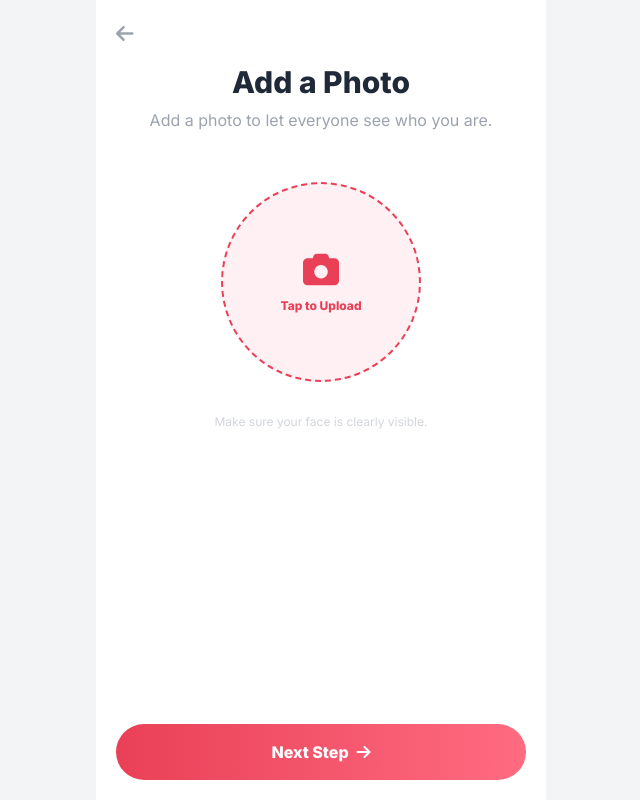
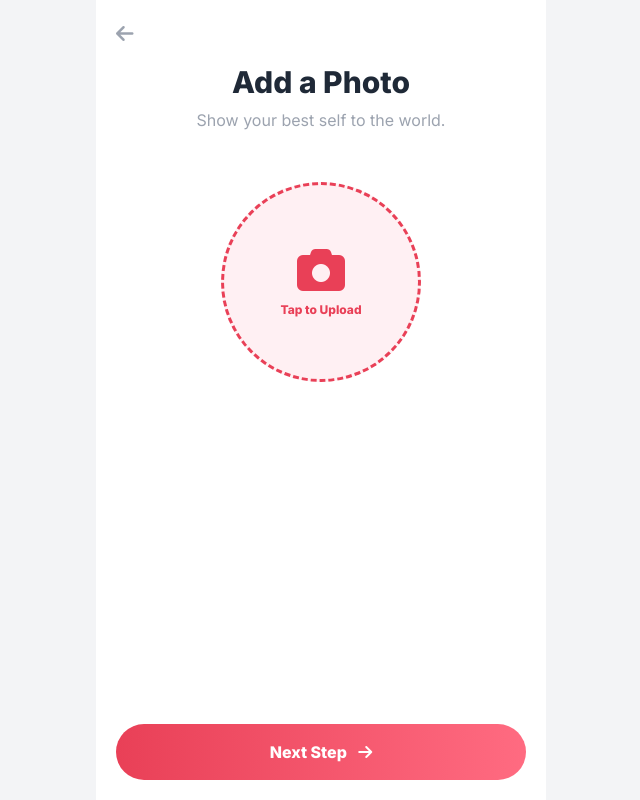
Before and after one commit to rkrishi839/truesoulmate, a plain HTML site: page photo-upload.html in a window 1280 px wide. Shown: the whole page, without its empty margins (319-959 px from the left). Drawn offline with nearby package versions, Linux system fonts and the light colour scheme.

Commit message:
photo-upload.html

```diff
--- a/photo-upload.html
+++ b/photo-upload.html
@@ -10,38 +10,65 @@
         @import url('https://fonts.googleapis.com/css2?family=Inter:wght@400;600;800&display=swap');
         body { background-color: #f3f4f6; font-family: 'Inter', sans-serif; }
         .app-container { max-width: 450px; margin: 0 auto; background: white; min-height: 100vh; padding: 20px; display: flex; flex-direction: column; align-items: center; }
-        .text-brand { color: #e94057; }
+
+        /* Photo Upload Circle Design */
         .photo-circle {
-            width: 200px; height: 200px; background: #fff0f3; border: 2px dashed #e94057;
-            border-radius: 50%; display: flex; flex-direction: column; align-items: center; justify-content: center;
-            margin-top: 50px; cursor: pointer; position: relative; overflow: hidden;
+            width: 200px;
+            height: 200px;
+            background: #fff0f3;
+            border: 3px dashed #e94057;
+            border-radius: 50%;
+            display: flex;
+            flex-direction: column;
+            align-items: center;
+            justify-content: center;
+            margin-top: 50px;
+            cursor: pointer;
+            position: relative;
+            overflow: hidden;
+            transition: all 0.3s;
         }
-        .btn-primary {
-            background: linear-gradient(to right, #e94057, #ff6b81); color: white; border: none; padding: 16px;
-            border-radius: 50px; font-weight: bold; width: 100%; margin-top: auto;
-        }
+        .photo-circle:hover { background-color: #ffe4e8; transform: scale(1.02); }
+
+        .btn-primary { background: linear-gradient(to right, #e94057, #ff6b81); color: white; padding: 16px; border-radius: 50px; font-weight: bold; width: 100%; text-align: center; display: block; text-decoration: none; margin-top: auto; }
     </style>
 </head>
 <body>
-    <div class="app-container text-center">
+    <div class="app-container">
         <div class="w-full text-left mb-4">
-            <a href="create-profile.html" class="text-gray-400"><i class="fas fa-arrow-left text-xl"></i></a>
+            <a href="create-profile.html" class="text-gray-400 hover:text-gray-600 transition">
+                <i class="fas fa-arrow-left text-xl"></i>
+            </a>
         </div>
 
         <h1 class="text-3xl font-extrabold text-gray-800">Add a Photo</h1>
-        <p class="text-gray-400 mt-2">Add a photo to let everyone see who you are.</p>
+        <p class="text-gray-400 mt-2 text-center">Show your best self to the world.</p>
 
-        <label class="photo-circle hover:bg-rose-50 transition">
-            <input type="file" class="hidden" onchange="alert('Photo Selected! (Simulation)')">
-            <i class="fas fa-camera text-4xl text-brand mb-2"></i>
-            <span class="text-xs text-brand font-bold">Tap to Upload</span>
+        <label class="photo-circle">
+            <input type="file" class="hidden" accept="image/*" onchange="handleFile(this)">
+
+            <i id="uploadIcon" class="fas fa-camera text-5xl text-[#e94057] mb-2"></i>
+            <span id="uploadText" class="text-xs text-[#e94057] font-bold">Tap to Upload</span>
+
+            <img id="previewImg" class="absolute inset-0 w-full h-full object-cover hidden">
         </label>
 
-        <p class="text-xs text-gray-300 mt-8">Make sure your face is clearly visible.</p>
+        <script>
+            function handleFile(input) {
+                if (input.files && input.files[0]) {
+                    var reader = new FileReader();
+                    reader.onload = function (e) {
+                        document.getElementById('previewImg').src = e.target.result;
+                        document.getElementById('previewImg').classList.remove('hidden');
+                        document.getElementById('uploadIcon').classList.add('hidden');
+                        document.getElementById('uploadText').classList.add('hidden');
+                    };
+                    reader.readAsDataURL(input.files[0]);
+                }
+            }
+        </script>
 
-        <a href="hobbies.html" class="btn-primary flex items-center justify-center gap-2 no-underline">
-            Next Step <i class="fas fa-arrow-right"></i>
-        </a>
+        <a href="hobbies.html" class="btn-primary">Next Step <i class="fas fa-arrow-right ml-2"></i></a>
     </div>
 </body>
 </html>
```
